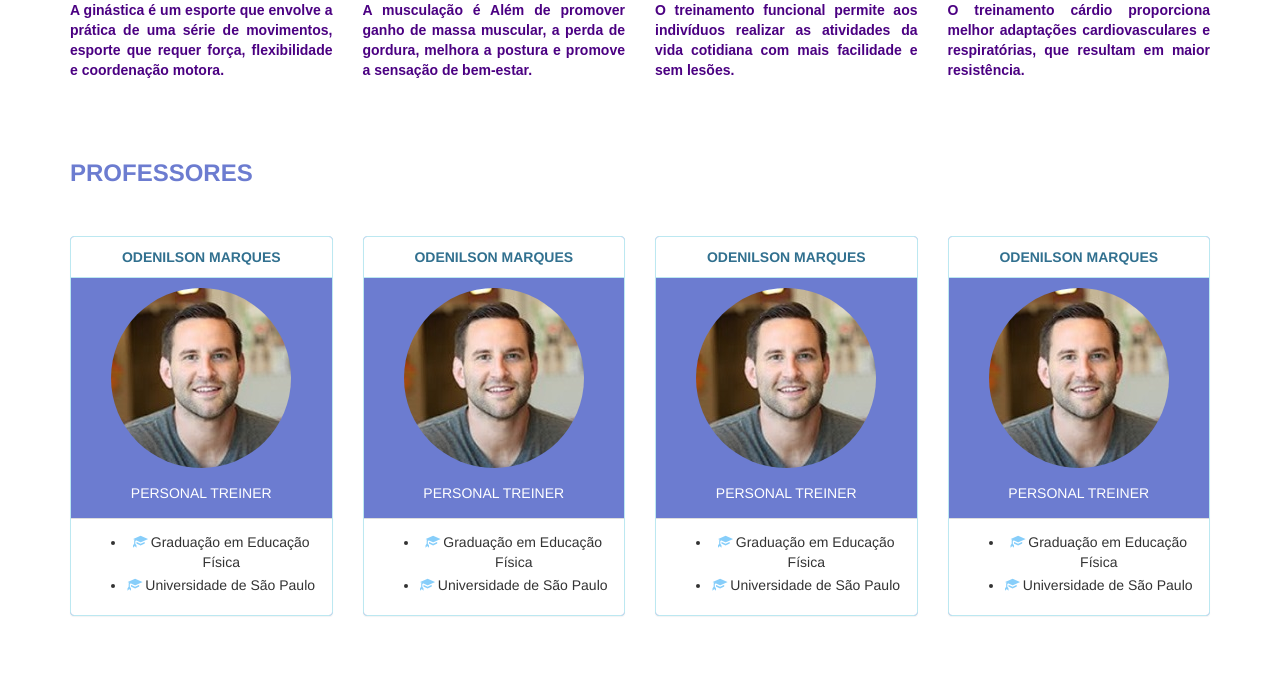
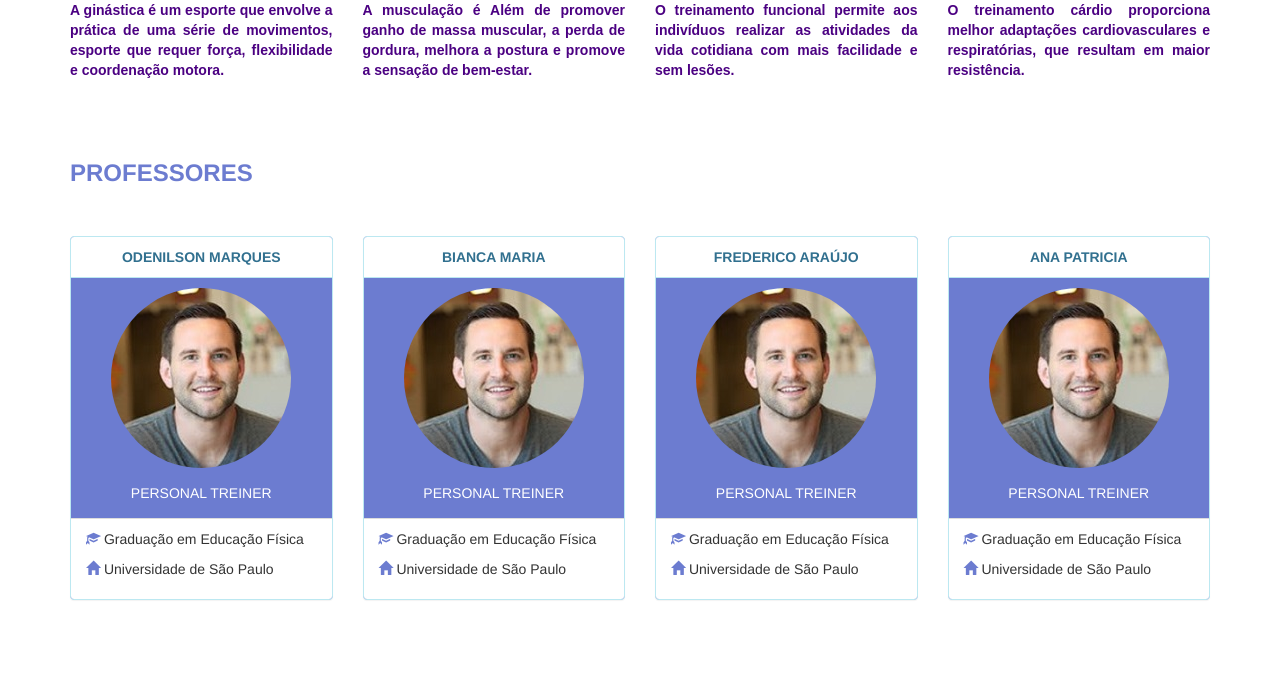
Before and after one commit to odenilsonmarques/academia, a PHP site: page /home.php in a window 1280 px wide. Shown: the part 1128-1814 px from the top of the page. After the commit the page ends 1728 px from the top, so only its background shows below. Run offline with PHP 8.4, Linux system fonts and the light colour scheme.

Commit message:
foi concluido a sessao referente aos professores da pagina home

```diff
--- a/assets/css/styleBody.css
+++ b/assets/css/styleBody.css
@@ -1,7 +1,4 @@
-.glyphicon{
-    color:lightskyblue;
-    margin-top: 2%;
-}
+
 /*------------------------------------*/
 .destaque{
     margin-top:120px;
@@ -28,18 +25,15 @@
 .portifolio{
     background-color:none;
     border:none;
-
 }
 .subPortifolio{
     margin-top: 40px;
     margin-bottom: 50px;
     text-align: center;
-
 }
 .subPortifolio img{
     border-radius: 10px;
     border: none;
-
 }
 .portifolio h3{
     color:#6c7cd0;
@@ -117,7 +111,12 @@
 .professor .panel-body{
     color: #FFF;
 }
-
-ul, li{
-    text-decoration:none;
+.glyphicon{
+    color:#6c7cd0;
 }
+span{
+    text-align: left;
+}
+p{
+    text-align: left;
+}
--- a/home.php
+++ b/home.php
@@ -162,50 +162,42 @@
                             <img src="assets/img/personal.jpg" class="img-responsive img-circle">
                             <div class="panel-body">PERSONAL TREINER </div>
                             <div class="panel-footer">
-                                <ul>
-                                    <li><span class="glyphicon glyphicon-education"></span> Graduação em Educação Física</li>
-                                    <li><span class="glyphicon glyphicon-education"></span> Universidade de São Paulo</li>
-                                </ul>
+                                <p><span class="glyphicon glyphicon-education"></span> Graduação em Educação Física</p>
+                                <p><span class="glyphicon glyphicon-home"></span> Universidade de São Paulo</p>
                             </div>
                         </div>
                     </div>
 
                     <div class="col-lg-3  subProfessor text-center">
                         <div class="panel panel-info">
-                            <div class="panel-heading">ODENILSON MARQUES</div>
+                            <div class="panel-heading">BIANCA MARIA</div>
                             <img src="assets/img/personal.jpg" class="img-responsive img-circle">
                             <div class="panel-body">PERSONAL TREINER</div>
                             <div class="panel-footer">
-                                <ul>
-                                    <li><span class="glyphicon glyphicon-education"></span> Graduação em Educação Física</li>
-                                    <li><span class="glyphicon glyphicon-education"></span> Universidade de São Paulo</li>
-                                </ul>
+                                <p><span class="glyphicon glyphicon-education"></span> Graduação em Educação Física</p>
+                                <p><span class="glyphicon glyphicon-home"></span> Universidade de São Paulo</p>
                             </div>
                         </div>
                     </div>
                     <div class="col-lg-3  subProfessor  text-center">
                         <div class="panel panel-info">
-                            <div class="panel-heading">ODENILSON MARQUES</div>
+                            <div class="panel-heading">FREDERICO ARAÚJO</div>
                             <img src="assets/img/personal.jpg" class="img-responsive img-circle">
                             <div class="panel-body">PERSONAL TREINER </div>
                             <div class="panel-footer">
-                                <ul>
-                                    <li><span class="glyphicon glyphicon-education"></span> Graduação em Educação Física</li>
-                                    <li><span class="glyphicon glyphicon-education"></span> Universidade de São Paulo</li>
-                                </ul>
+                                <p><span class="glyphicon glyphicon-education"></span> Graduação em Educação Física</p>
+                                <p><span class="glyphicon glyphicon-home"></span> Universidade de São Paulo</p>
                             </div>
                         </div>
                     </div>
                     <div class="col-lg-3  subProfessor text-center">
                         <div class="panel panel-info">
-                            <div class="panel-heading">ODENILSON MARQUES</div>
+                            <div class="panel-heading">ANA PATRICIA</div>
                             <img src="assets/img/personal.jpg" class="img-responsive img-circle">
                             <div class="panel-body">PERSONAL TREINER </div>
                             <div class="panel-footer">
-                                <ul>
-                                    <li><span class="glyphicon glyphicon-education"></span> Graduação em Educação Física</li>
-                                    <li><span class="glyphicon glyphicon-education"></span> Universidade de São Paulo</li>
-                                </ul>
+                                <p><span class="glyphicon glyphicon-education"></span> Graduação em Educação Física</p>
+                                <p><span class="glyphicon glyphicon-home"></span> Universidade de São Paulo</p>
                             </div>
                         </div>
                     </div>
```
